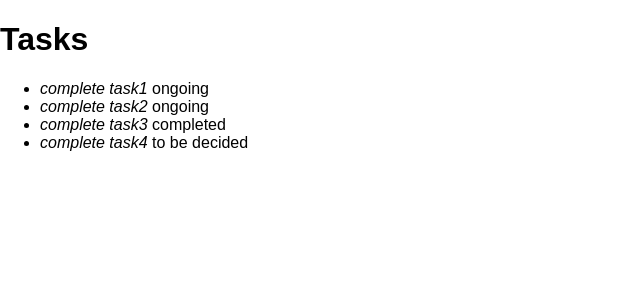
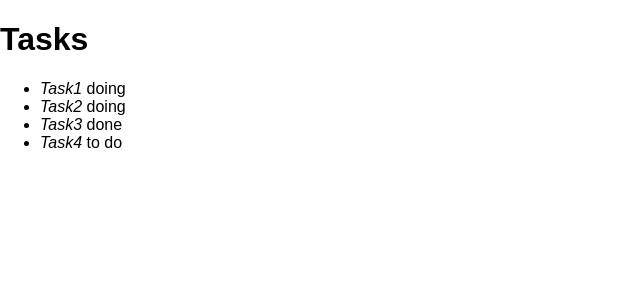
Before and after one commit to MaN3iN3ActiON/to-do-today, a React (Create React App) app: page / in a window 1280 px wide. Shown: the top 300 px of the page, without its empty margins (0-640 px from the left). Built offline with nearby package versions, Linux system fonts and the light colour scheme.

Commit message:
update data.js, todo duration field

```diff
--- a/src/App.js
+++ b/src/App.js
@@ -1,14 +1,7 @@
 import React from 'react';
 import './App.css';
 import TaskList from './TaskList';
-
-const STAGES = { TBD: 'to be decided', ONGOING: 'ongoing', COMPLETE: 'completed' };
-const TASKS = [
-	{ id: 1, desc: 'complete task1', stage: STAGES.ONGOING },
-	{ id: 2, desc: 'complete task2', stage: STAGES.ONGOING },
-	{ id: 3, desc: 'complete task3', stage: STAGES.COMPLETE },
-	{ id: 4, desc: 'complete task4', stage: STAGES.TBD }
-];
+import { TASKS } from './data';
 
 class App extends React.Component {
 	render() {
--- /dev/null
+++ b/src/data.js
@@ -0,0 +1,45 @@
+// kanban stages : {to-do,doing,done}
+export const STAGES = { TO_DO: 'to do', DOING: 'doing', DONE: 'done' };
+
+//prioritize using Urg/Imp matrix : {Q1,Q2,Q3,Q4}
+// Q1 = Urg/Imp (quadrant of necessity)
+// Q2 = !Urg/Imp (quadrant of quality)
+// Q3 = Urg/!Imp (quadrant of deception)
+// Q4 = !Urg/!Imp (quadrant of waste)
+
+export const URG_IMP = { Q1: 'q1', Q2: 'q2', Q3: 'q3', Q4: 'q4' };
+
+export const TASKS = [
+	{
+		id: 1,
+		title: 'Task1',
+		desc: 'complete task1',
+		priority: URG_IMP.Q1,
+		stage: STAGES.DOING,
+		duration: ''
+	},
+	{
+		id: 2,
+		title: 'Task2',
+		desc: 'complete task2',
+		priority: URG_IMP.Q2,
+		stage: STAGES.DOING,
+		duration: ''
+	},
+	{
+		id: 3,
+		title: 'Task3',
+		desc: 'complete task3',
+		priority: URG_IMP.Q3,
+		stage: STAGES.DONE,
+		duration: ''
+	},
+	{
+		id: 4,
+		title: 'Task4',
+		desc: 'complete task4',
+		priority: URG_IMP.Q4,
+		stage: STAGES.TO_DO,
+		duration: ''
+	}
+];
--- a/src/task.js
+++ b/src/task.js
@@ -4,7 +4,7 @@ import PropTypes from 'prop-types';
 function Task(props) {
 	return (
 		<li>
-			<em>{props.task.desc} </em>
+			<em>{props.task.title} </em>
 			{props.task.stage}
 		</li>
 	);
```
